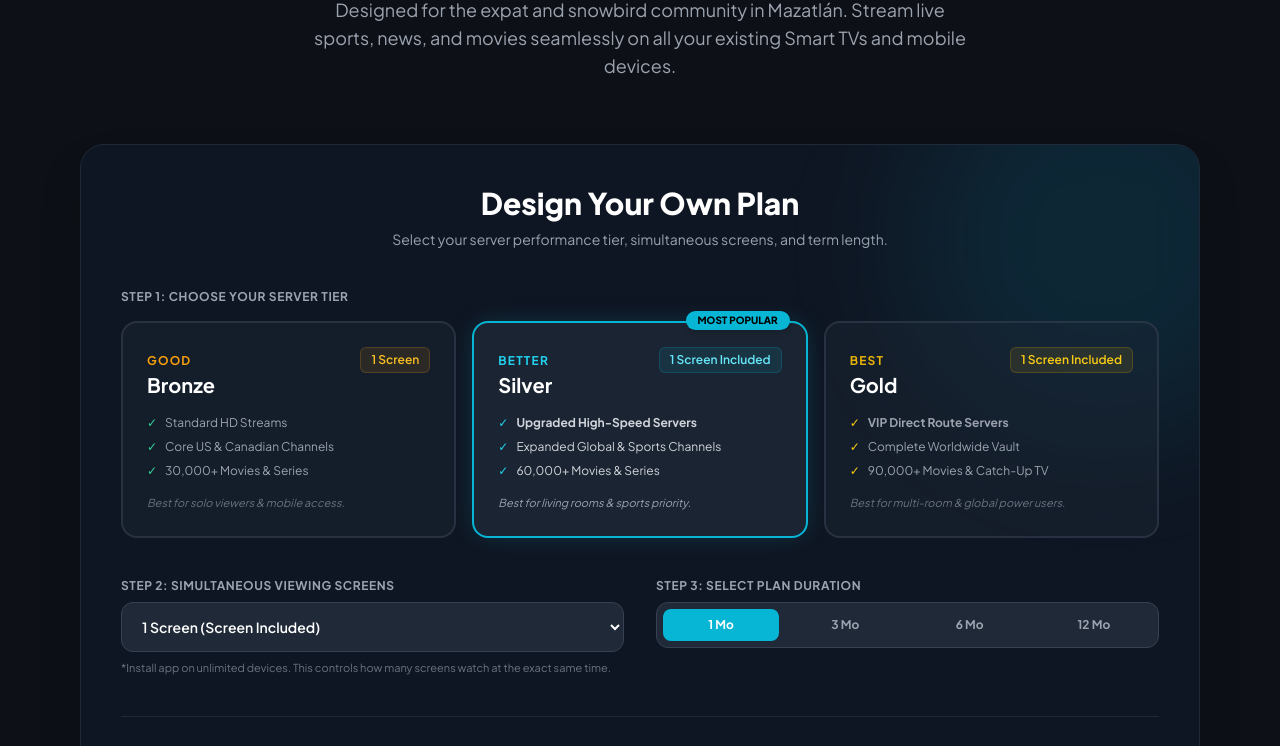
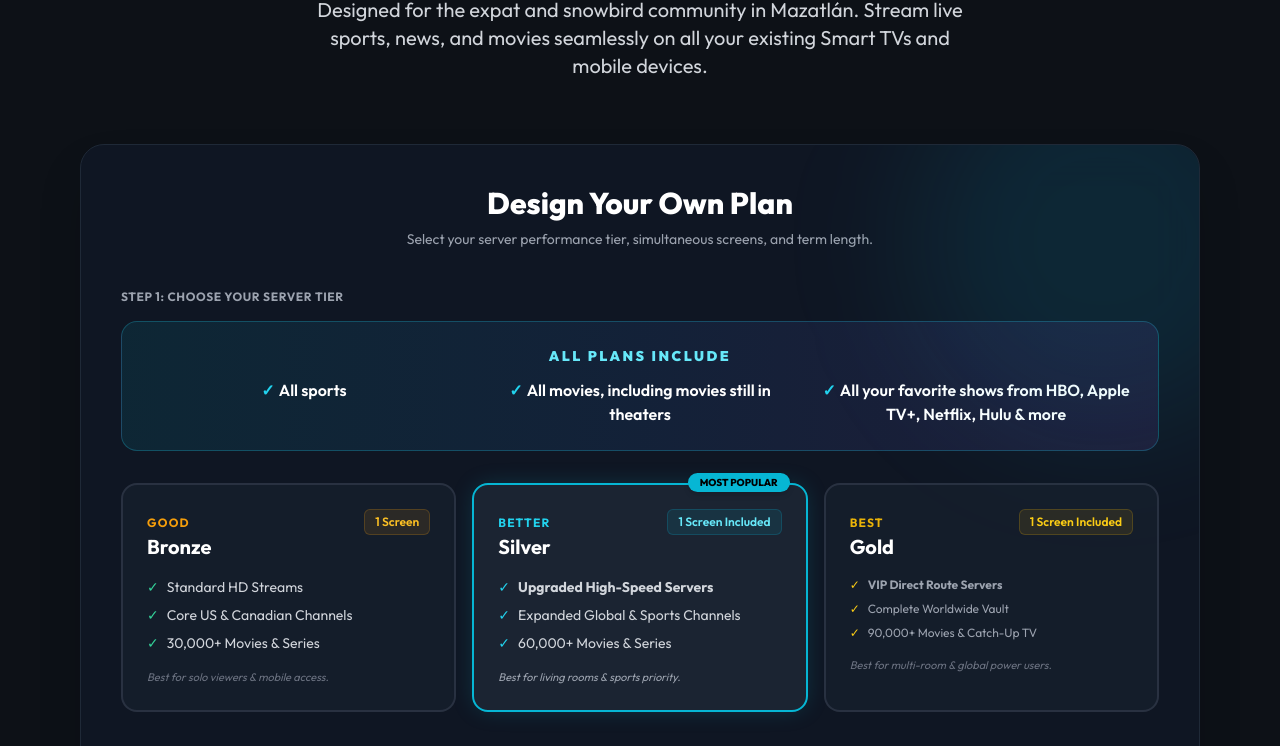
Before and after one commit to ibcmzt-lab/Maztv-website, a plain HTML site: page index.html in a window 1280 px wide. Shown: the part 833-1579 px from the top of the page. Drawn offline with nearby package versions, Linux system fonts and the light colour scheme.

Commit message:
Refresh MazTV positioning typography and all-plans messaging

```diff
--- a/index.html
+++ b/index.html
@@ -3,13 +3,13 @@
 <head>
   <meta charset="UTF-8">
   <meta name="viewport" content="width=device-width, initial-scale=1.0">
-  <title id="page-title">MazTV — All Your Home TV in Paradise</title>
+  <title id="page-title">MazTV — Entertainment Your Way</title>
   <script src="https://cdn.tailwindcss.com"></script>
   <link rel="preconnect" href="https://fonts.googleapis.com">
   <link rel="preconnect" href="https://fonts.gstatic.com" crossorigin>
-  <link href="https://fonts.googleapis.com/css2?family=Plus+Jakarta+Sans:wght@400;500;600;700;800&display=swap" rel="stylesheet">
+  <link href="https://fonts.googleapis.com/css2?family=Outfit:wght@400;500;600;700;800;900&display=swap" rel="stylesheet">
   <style>
-    body { font-family: 'Plus Jakarta Sans', sans-serif; background-color: #0d1117; color: #f3f4f6; }
+    body { font-family: 'Outfit', sans-serif; background-color: #0d1117; color: #f3f4f6; }
     .glow-cyan { box-shadow: 0 0 25px -5px rgba(6, 182, 212, 0.25); }
     .install-card summary { list-style: none; cursor: pointer; }
     .install-card summary::-webkit-details-marker { display: none; }
@@ -44,8 +44,8 @@
       <div class="inline-flex flex-wrap items-center justify-center gap-2 bg-gradient-to-r from-cyan-500/10 via-blue-500/10 to-purple-500/10 border border-cyan-500/20 rounded-full px-4 py-1.5 mb-6 text-xs sm:text-sm font-medium text-cyan-300">
         <span id="server-badge">⚡ UPGRADED HIGH-SPEED SERVERS</span><span class="text-gray-600">•</span><span id="global-badge">Works Globally Anywhere</span>
       </div>
-      <h1 class="text-4xl sm:text-6xl font-black tracking-tight text-white mb-4 leading-none" id="hero-title">All Your Home TV in <span class="bg-gradient-to-r from-cyan-400 to-blue-500 bg-clip-text text-transparent">Paradise</span></h1>
-      <p class="text-gray-400 text-base sm:text-lg leading-relaxed max-w-2xl mx-auto" id="hero-copy">Designed for the expat and snowbird community in Mazatlán. Stream live sports, news, and movies seamlessly on all your existing Smart TVs and mobile devices.</p>
+      <h1 class="text-4xl sm:text-6xl font-black tracking-tight text-white mb-4 leading-none" id="hero-title">Entertainment <span class="bg-gradient-to-r from-cyan-400 to-blue-500 bg-clip-text text-transparent">Your Way</span></h1>
+      <p class="text-gray-300 text-lg sm:text-xl leading-relaxed max-w-2xl mx-auto" id="hero-copy">Live sports, movies, series, and entertainment on all your existing Smart TVs and mobile devices.</p>
     </div>
 
     <section class="bg-gray-900/80 border border-gray-800 rounded-3xl p-6 sm:p-10 shadow-2xl relative overflow-hidden backdrop-blur-xl mb-16">
@@ -57,23 +57,32 @@
 
       <div class="mb-10">
         <label class="block text-xs font-bold text-gray-400 uppercase tracking-wider mb-4 text-center sm:text-left" id="step1-label">Step 1: Choose Your Server Tier</label>
+        <div class="mb-8 bg-gradient-to-r from-cyan-500/10 via-blue-500/10 to-purple-500/10 border border-cyan-400/25 rounded-2xl p-5 sm:p-6 text-center">
+          <div class="text-xs sm:text-sm font-black uppercase tracking-[0.18em] text-cyan-300 mb-3" id="all-plans-label">ALL PLANS INCLUDE</div>
+          <div class="grid grid-cols-1 sm:grid-cols-3 gap-3 sm:gap-5 text-sm sm:text-base font-semibold text-white">
+            <div><span class="text-cyan-400 mr-1">✓</span><span id="all-plans-sports">All sports</span></div>
+            <div><span class="text-cyan-400 mr-1">✓</span><span id="all-plans-movies">All movies, including movies still in theaters</span></div>
+            <div><span class="text-cyan-400 mr-1">✓</span><span id="all-plans-shows">All your favorite shows from HBO, Apple TV+, Netflix, Hulu &amp; more</span></div>
+          </div>
+        </div>
+
         <div class="grid grid-cols-1 md:grid-cols-3 gap-4">
           <div id="tier-bronze" onclick="selectTier('bronze')" class="cursor-pointer bg-gray-800/40 border-2 border-gray-700/60 hover:border-amber-600/50 rounded-2xl p-6 transition-all duration-200 relative group">
             <div class="flex justify-between items-start mb-4"><div><span class="text-xs font-bold text-amber-500 uppercase tracking-widest" id="bronze-level">Good</span><h3 id="bronze-name" class="text-xl font-bold text-white">Bronze</h3></div><span id="bronze-screen-label" class="text-xs bg-amber-500/10 text-amber-400 border border-amber-500/20 px-2.5 py-1 rounded-md font-semibold">1 Screen</span></div>
-            <ul class="text-xs text-gray-400 space-y-2 mb-4"><li class="flex items-center"><span class="text-emerald-400 mr-2">✓</span><span id="bronze-feature1">Standard HD Streams</span></li><li class="flex items-center"><span class="text-emerald-400 mr-2">✓</span><span id="bronze-feature2">Core US &amp; Canadian Channels</span></li><li class="flex items-center"><span class="text-emerald-400 mr-2">✓</span><span id="bronze-feature3">30,000+ Movies &amp; Series</span></li></ul>
+            <ul class="text-sm text-gray-300 space-y-2 mb-4"><li class="flex items-center"><span class="text-emerald-400 mr-2">✓</span><span id="bronze-feature1">Standard HD Streams</span></li><li class="flex items-center"><span class="text-emerald-400 mr-2">✓</span><span id="bronze-feature2">Core US &amp; Canadian Channels</span></li><li class="flex items-center"><span class="text-emerald-400 mr-2">✓</span><span id="bronze-feature3">All Movies &amp; Series</span></li></ul>
             <p class="text-[11px] text-gray-500 italic" id="bronze-note">Best for solo viewers &amp; mobile access.</p>
           </div>
 
           <div id="tier-silver" onclick="selectTier('silver')" class="cursor-pointer bg-gray-800/40 border-2 border-cyan-500/80 rounded-2xl p-6 transition-all duration-200 relative glow-cyan">
             <div class="absolute -top-3 right-4 bg-cyan-500 text-black font-extrabold text-[10px] uppercase px-3 py-0.5 rounded-full shadow-md" id="popular-badge">Most Popular</div>
             <div class="flex justify-between items-start mb-4"><div><span class="text-xs font-bold text-cyan-400 uppercase tracking-widest" id="silver-level">Better</span><h3 id="silver-name" class="text-xl font-bold text-white">Silver</h3></div><span id="silver-screen-label" class="text-xs bg-cyan-500/10 text-cyan-300 border border-cyan-500/20 px-2.5 py-1 rounded-md font-semibold">1 Screen Included</span></div>
-            <ul class="text-xs text-gray-300 space-y-2 mb-4"><li class="flex items-center"><span class="text-cyan-400 mr-2">✓</span><span id="silver-feature1"><strong>Upgraded High-Speed Servers</strong></span></li><li class="flex items-center"><span class="text-cyan-400 mr-2">✓</span><span id="silver-feature2">Expanded Global &amp; Sports Channels</span></li><li class="flex items-center"><span class="text-cyan-400 mr-2">✓</span><span id="silver-feature3">60,000+ Movies &amp; Series</span></li></ul>
+            <ul class="text-sm text-gray-300 space-y-2 mb-4"><li class="flex items-center"><span class="text-cyan-400 mr-2">✓</span><span id="silver-feature1"><strong>Upgraded High-Speed Servers</strong></span></li><li class="flex items-center"><span class="text-cyan-400 mr-2">✓</span><span id="silver-feature2">Expanded Global &amp; Sports Channels</span></li><li class="flex items-center"><span class="text-cyan-400 mr-2">✓</span><span id="silver-feature3">All Movies &amp; Series</span></li></ul>
             <p class="text-[11px] text-gray-400 italic" id="silver-note">Best for living rooms &amp; sports priority.</p>
           </div>
 
           <div id="tier-gold" onclick="selectTier('gold')" class="cursor-pointer bg-gray-800/40 border-2 border-gray-700/60 hover:border-yellow-500/50 rounded-2xl p-6 transition-all duration-200 relative group">
             <div class="flex justify-between items-start mb-4"><div><span class="text-xs font-bold text-yellow-500 uppercase tracking-widest" id="gold-level">Best</span><h3 id="gold-name" class="text-xl font-bold text-white">Gold</h3></div><span id="gold-screen-label" class="text-xs bg-yellow-500/10 text-yellow-400 border border-yellow-500/20 px-2.5 py-1 rounded-md font-semibold">1 Screen Included</span></div>
-            <ul class="text-xs text-gray-400 space-y-2 mb-4"><li class="flex items-center"><span class="text-yellow-400 mr-2">✓</span><span id="gold-feature1"><strong>VIP Direct Route Servers</strong></span></li><li class="flex items-center"><span class="text-yellow-400 mr-2">✓</span><span id="gold-feature2">Complete Worldwide Vault</span></li><li class="flex items-center"><span class="text-yellow-400 mr-2">✓</span><span id="gold-feature3">90,000+ Movies &amp; Catch-Up TV</span></li></ul>
+            <ul class="text-xs text-gray-400 space-y-2 mb-4"><li class="flex items-center"><span class="text-yellow-400 mr-2">✓</span><span id="gold-feature1"><strong>VIP Direct Route Servers</strong></span></li><li class="flex items-center"><span class="text-yellow-400 mr-2">✓</span><span id="gold-feature2">Complete Worldwide Vault</span></li><li class="flex items-center"><span class="text-yellow-400 mr-2">✓</span><span id="gold-feature3">All Movies &amp; Catch-Up TV</span></li></ul>
             <p class="text-[11px] text-gray-500 italic" id="gold-note">Best for multi-room &amp; global power users.</p>
           </div>
         </div>
@@ -250,6 +259,10 @@
         globalBadge: 'Works Globally Anywhere',
         heroTitle: 'All Your Home TV in <span class="bg-gradient-to-r from-cyan-400 to-blue-500 bg-clip-text text-transparent">Paradise</span>',
         heroCopy: 'Designed for the expat and snowbird community in Mazatlán. Stream live sports, news, and movies seamlessly on all your existing Smart TVs and mobile devices.',
+        allPlansLabel: 'ALL PLANS INCLUDE',
+        allPlansSports: 'All sports',
+        allPlansMovies: 'All movies, including movies still in theaters',
+        allPlansShows: 'All your favorite shows from HBO, Apple TV+, Netflix, Hulu & more',
         builderTitle: 'Design Your Own Plan',
         builderCopy: 'Select your server performance tier, simultaneous screens, and term length.',
         step1: 'Step 1: Choose Your Server Tier',
@@ -321,12 +334,16 @@
         installHelp: '¿Usas una TV Samsung, TV LG, teléfono, tablet u otro dispositivo?',
         installHelpCopy: 'Contáctanos y te proporcionaremos las instrucciones correctas para tu dispositivo.',
         installHelpButton: 'Obtener Ayuda de Instalación por WhatsApp',
-        pageTitle: 'MazTV — Toda tu TV en el Paraíso',
+        pageTitle: 'MazTV — Entretenimiento a Tu Manera',
         whatsapp: 'WhatsApp Directo',
         serverBadge: '⚡ SERVIDORES DE ALTA VELOCIDAD MEJORADOS',
         globalBadge: 'Funciona en cualquier lugar',
-        heroTitle: 'Toda tu TV en el <span class="bg-gradient-to-r from-cyan-400 to-blue-500 bg-clip-text text-transparent">Paraíso</span>',
-        heroCopy: 'Diseñado para la comunidad de expatriados y snowbirds en Mazatlán. Disfruta deportes en vivo, noticias y películas en tus Smart TVs y dispositivos móviles.',
+        heroTitle: 'Entretenimiento <span class="bg-gradient-to-r from-cyan-400 to-blue-500 bg-clip-text text-transparent">a Tu Manera</span>',
+        heroCopy: 'Deportes en vivo, películas, series y entretenimiento en tus Smart TVs y dispositivos móviles.',
+        allPlansLabel: 'TODOS LOS PLANES INCLUYEN',
+        allPlansSports: 'Todos los deportes',
+        allPlansMovies: 'Todas las películas, incluyendo las que aún están en cartelera',
+        allPlansShows: 'Todas tus series favoritas de HBO, Apple TV+, Netflix, Hulu y más',
         builderTitle: 'Diseña Tu Propio Plan',
         builderCopy: 'Elige tu nivel de servidor, pantallas simultáneas y duración del plan.',
         step1: 'Paso 1: Elige Tu Nivel de Servidor',
@@ -418,6 +435,10 @@
       document.getElementById('global-badge').textContent = x.globalBadge;
       document.getElementById('hero-title').innerHTML = x.heroTitle;
       document.getElementById('hero-copy').textContent = x.heroCopy;
+      document.getElementById('all-plans-label').textContent = x.allPlansLabel;
+      document.getElementById('all-plans-sports').textContent = x.allPlansSports;
+      document.getElementById('all-plans-movies').textContent = x.allPlansMovies;
+      document.getElementById('all-plans-shows').textContent = x.allPlansShows;
       document.getElementById('builder-title').textContent = x.builderTitle;
       document.getElementById('builder-copy').textContent = x.builderCopy;
       document.getElementById('step1-label').textContent = x.step1;
```
